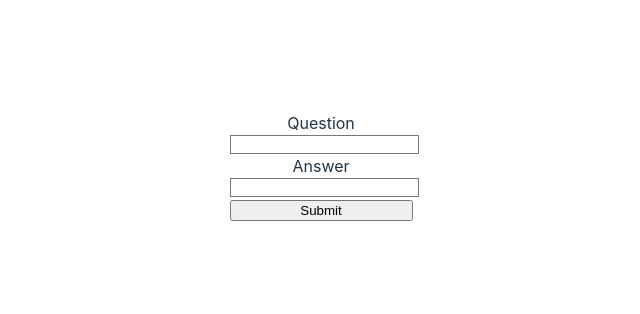
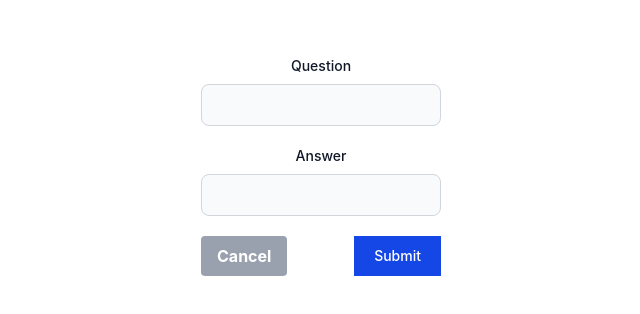
Before and after one commit to GrigorM-debug/Voting-Game, a React (Vite) app in the folder frontend/: page /joke/edit/1 in a window 1280 px wide. Shown: the part 234-548 px from the top of the page, without its empty margins (319-959 px from the left). Built offline with nearby package versions, Linux system fonts and the light colour scheme; no server answers.

Commit message:
Some styles fixes

```diff
--- a/frontend/src/components/EditForm.tsx
+++ b/frontend/src/components/EditForm.tsx
@@ -1,4 +1,14 @@
+import { useState } from "react";
+import { useNavigate } from "react-router-dom";
+
 export default function EditForm() {
+  const navigate = useNavigate();
+  const [mutationError, setMutationError] = useState<string | null>(null);
+
+  if (mutationError) {
+    return <div className="error-message">Error: {mutationError}</div>;
+  }
+
   return (
     <form className="max-w-sm mx-auto">
       <div className="mb-5">
@@ -31,12 +41,20 @@ export default function EditForm() {
           required
         />
       </div>
-      <button
-        type="submit"
-        className="text-white bg-blue-700 hover:bg-blue-800 focus:ring-4 focus:outline-none focus:ring-blue-300 font-medium rounded-lg text-sm w-full sm:w-auto px-5 py-2.5 text-center dark:bg-blue-600 dark:hover:bg-blue-700 dark:focus:ring-blue-800"
-      >
-        Submit
-      </button>
+      <div className="flex justify-between">
+        <button
+          onClick={() => navigate("/")}
+          className="bg-gray-400 hover:bg-gray-500 text-white font-bold py-2 px-4 rounded"
+        >
+          Cancel
+        </button>
+        <button
+          type="submit"
+          className="text-white bg-blue-700 hover:bg-blue-800 focus:ring-4 focus:outline-none focus:ring-blue-300 font-medium font-bold ounded-lg text-sm w-full sm:w-auto px-5 py-2.5 text-center dark:bg-blue-600 dark:hover:bg-blue-700 dark:focus:ring-blue-800"
+        >
+          Submit
+        </button>
+      </div>
     </form>
   );
 }
--- a/frontend/src/components/JokeCard.tsx
+++ b/frontend/src/components/JokeCard.tsx
@@ -85,9 +85,9 @@ export default function JokeCard({ joke, refetchJoke }: JokeCardProps) {
   }
 
   return (
-    <div className="bg-white p-6 rounded-lg shadow-lg text-center">
-      <h2 className="text-xl font-bold">{joke.question}</h2>
-      <p className="text-gray-500">{joke.answer}</p>
+    <div className="bg-[#242424]  p-6 rounded-lg shadow-lg text-center">
+      <h2 className="text-xl font-bold">Q: {joke.question}</h2>
+      <p className="text-gray-500">A: {joke.answer}</p>
       <div className="flex justify-center space-x-4 mt-8">
         {joke.availableVotes.map((emoji) => {
           const vote = joke.votes.find((v) => v.label === emoji);
@@ -97,7 +97,7 @@ export default function JokeCard({ joke, refetchJoke }: JokeCardProps) {
             <button
               key={emoji}
               onClick={() => handleVoteButtonClick(emoji)}
-              className="text-2xl mt-8 mb-6"
+              className="text-2xl mt-8 mb-6 border-2 border-[#242424] hover:border-cyan-600"
             >
               {emoji} {voteCount}
             </button>
@@ -108,20 +108,20 @@ export default function JokeCard({ joke, refetchJoke }: JokeCardProps) {
         <button
           onClick={() => handleEditButtonClick()}
           type="button"
-          className="text-white bg-yellow-400 hover:bg-yellow-500 focus:ring-4 focus:ring-yellow-300 font-medium rounded-full text-sm px-5 py-2.5"
+          className="text-white font-bold bg-yellow-400 hover:bg-yellow-500 focus:ring-4 focus:ring-yellow-300 font-medium rounded-full px-5 py-2.5"
         >
           Edit Joke
         </button>
         <button
           onClick={() => handleDeleteButtonClick(joke._id)}
           type="button"
-          className="text-white bg-red-600 hover:bg-red-700 focus:ring-4 focus:ring-red-300 font-medium rounded-full text-sm px-5 py-2.5"
+          className="font-bold text-white bg-red-600 hover:bg-red-700 focus:ring-4 focus:ring-red-300 font-medium rounded-full px-5 py-2.5"
         >
           Delete Joke
         </button>
         <button
           onClick={refetchJoke}
-          className="bg-blue-500 hover:bg-blue-700 text-white font-bold py-2 px-4 rounded-full"
+          className="bg-blue-500 hover:bg-blue-700 text-white font-bold py-2 px-4 rounded-full font-medium"
         >
           Next Joke
         </button>
--- a/frontend/src/index.css
+++ b/frontend/src/index.css
@@ -1,6 +1,4 @@
-@tailwind base;
-@tailwind components;
-@tailwind utilities;
+@import "tailwindcss";
 
 :root {
   font-family: Inter, system-ui, Avenir, Helvetica, Arial, sans-serif;
--- a/frontend/tailwind.config.js
+++ b/frontend/tailwind.config.js
@@ -1,7 +1,9 @@
+const flowbite = require("flowbite-react/tailwind");
+
 export default {
   content: ["./index.html", "./src/**/*.{js,ts,jsx,tsx}"],
   theme: {
     extend: {},
   },
-  plugins: [],
+  plugins: [flowbite.plugin()],
 };
```
